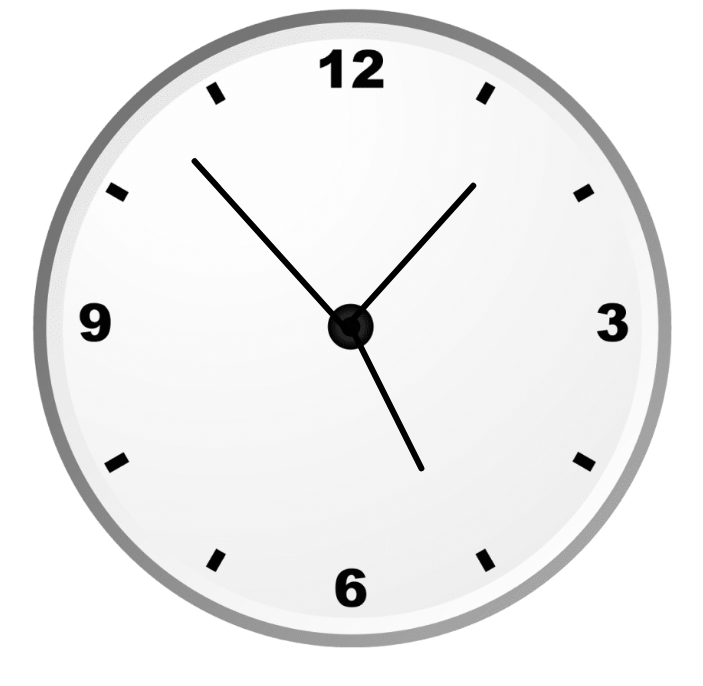
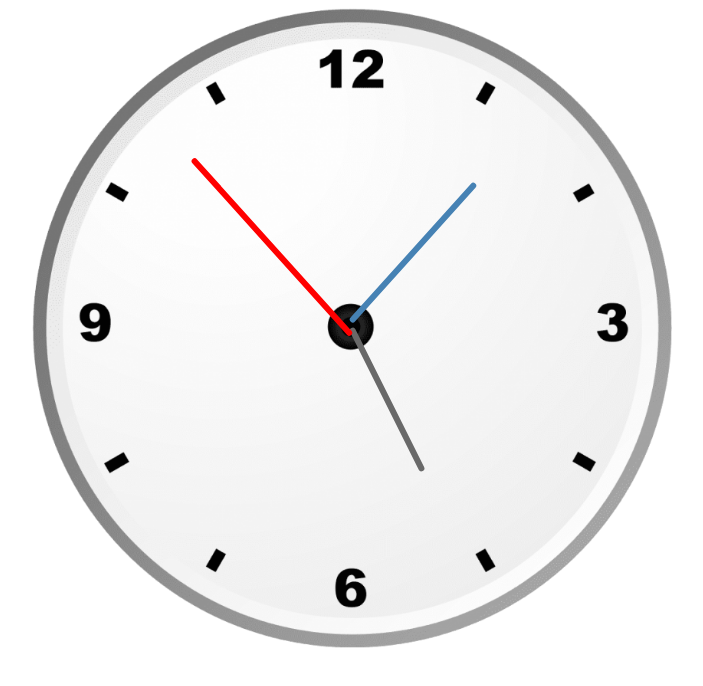
Before and after one commit to AyushSingh331/Analog-Clock, a plain HTML site: page index.html in a window 1280 px wide. Shown: the whole page, without its empty margins (288-991 px from the left). Drawn offline with Linux system fonts and the light colour scheme.

Commit message:
styles.css

```diff
--- a/styles.css
+++ b/styles.css
@@ -19,6 +19,7 @@
     width: 1%;
     left: 49.3%;
     top: 25%;
+    background: dimgray;
 }
 
 #minute{
@@ -26,6 +27,7 @@
     width: 1%;
     left: 49.3%;
     top: 20%;
+    background: steelblue;
 }
 
 #second{
@@ -33,4 +35,5 @@
     width: 1%;
     left: 49.3%;
     top: 14%;
+    background: red;
 }
```
